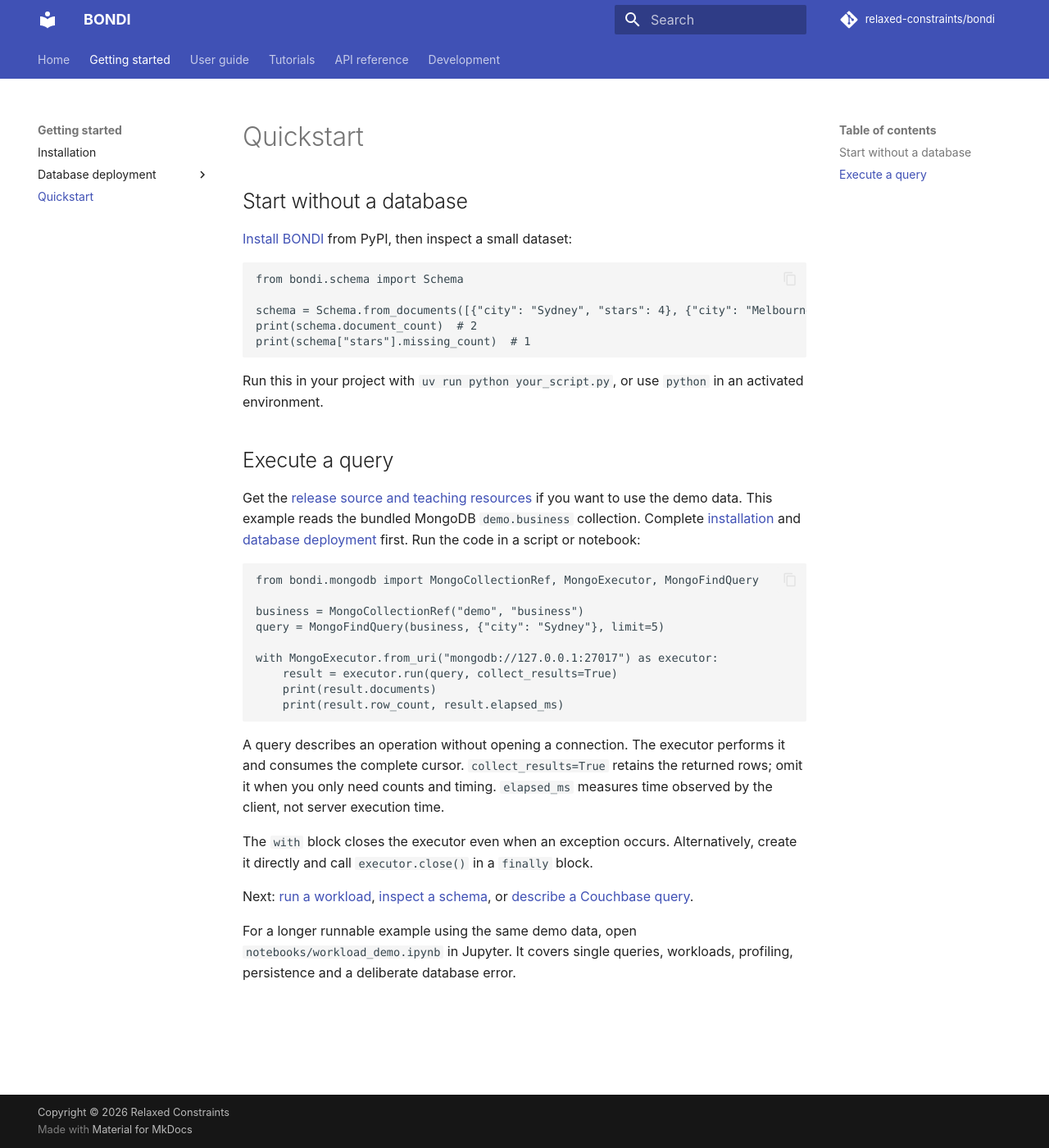
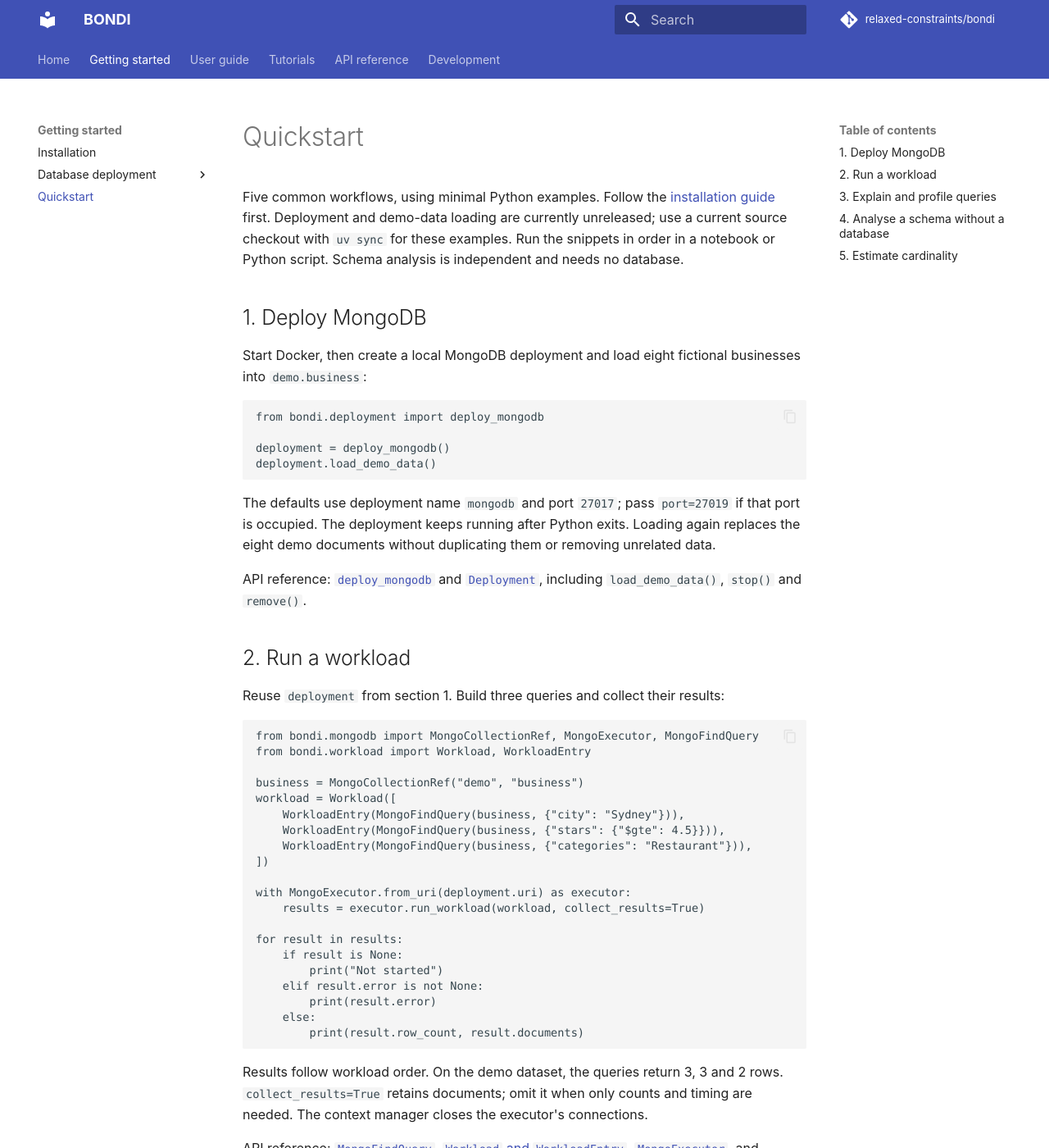
Before and after one commit to relaxed-constraints/bondi, an MkDocs documentation site: the page built from docs/quickstart.md, in a window 1280 px wide and 1400 px high. Shown: the whole window at 82% size. Built offline with MkDocs 1.6.1 and Material for MkDocs 9.7.7, drawn with Linux system fonts in a browser that asks for light colours; comment, search, counter and statistics services are not loaded; some of the changed text lies outside the part shown.

Commit message:
docs: rewrite quickstart around five common workflows

````diff
--- a/docs/quickstart.md
+++ b/docs/quickstart.md
@@ -1,50 +1,137 @@
 # Quickstart
 
-## Start without a database
+Five common workflows, using minimal Python examples. Follow the
+[installation guide](installation.md) first. Deployment and demo-data loading are
+currently unreleased; use a current source checkout with `uv sync` for these examples.
+Run the snippets in order in a notebook or Python script. Schema analysis is
+independent and needs no database.
 
-[Install BONDI](installation.md) from PyPI, then inspect a small dataset:
+## 1. Deploy MongoDB
+
+Start Docker, then create a local MongoDB deployment and load eight fictional
+businesses into `demo.business`:
+
+```python
+from bondi.deployment import deploy_mongodb
+
+deployment = deploy_mongodb()
+deployment.load_demo_data()
+```
+
+The defaults use deployment name `mongodb` and port `27017`; pass `port=27019`
+if that port is occupied. The deployment keeps running after Python exits.
+Loading again replaces the eight demo documents without duplicating them or
+removing unrelated data.
+
+API reference: [`deploy_mongodb`](reference/deployment.md#bondi.deployment.deploy_mongodb)
+and [`Deployment`](reference/deployment.md#bondi.deployment.Deployment), including
+`load_demo_data()`, `stop()` and `remove()`.
+
+## 2. Run a workload
+
+Reuse `deployment` from section 1. Build three queries and collect their results:
+
+```python
+from bondi.mongodb import MongoCollectionRef, MongoExecutor, MongoFindQuery
+from bondi.workload import Workload, WorkloadEntry
+
+business = MongoCollectionRef("demo", "business")
+workload = Workload([
+    WorkloadEntry(MongoFindQuery(business, {"city": "Sydney"})),
+    WorkloadEntry(MongoFindQuery(business, {"stars": {"$gte": 4.5}})),
+    WorkloadEntry(MongoFindQuery(business, {"categories": "Restaurant"})),
+])
+
+with MongoExecutor.from_uri(deployment.uri) as executor:
+    results = executor.run_workload(workload, collect_results=True)
+
+for result in results:
+    if result is None:
+        print("Not started")
+    elif result.error is not None:
+        print(result.error)
+    else:
+        print(result.row_count, result.documents)
+```
+
+Results follow workload order. On the demo dataset, the queries return 3, 3 and 2
+rows. `collect_results=True` retains documents; omit it when only counts and timing
+are needed. The context manager closes the executor's connections.
+
+API reference: [`MongoFindQuery`](reference/mongodb/queries.md#bondi.mongodb.MongoFindQuery),
+[`Workload` and `WorkloadEntry`](reference/queries.md),
+[`MongoExecutor`](reference/mongodb/executors.md#bondi.mongodb.MongoExecutor), and
+[`ExecutionResult`](reference/results.md#bondi.execution.ExecutionResult).
+
+## 3. Explain and profile queries
+
+Reuse `deployment` and `workload` from sections 1–2. Explain inspects a plan;
+profile executes the query through MongoDB's explain-with-execution-statistics mode.
+Use `summarize()` to extract comparable fields from the raw response:
+
+```python
+from bondi.mongodb import summarize
+
+with MongoExecutor.from_uri(deployment.uri) as executor:
+    for entry in workload:
+        plan = summarize(executor.explain(entry.query).raw)
+        profile = summarize(executor.profile(entry.query).raw)
+        print(plan.plan_stages)
+        print(profile.rows_returned, profile.documents_examined, profile.execution_time_ms)
+```
+
+Planner-only explains have no execution timings. Profiling is diagnostic work;
+its server execution time differs from the client's `ExecutionResult.elapsed_ms`.
+
+API reference: [`MongoExecutor`](reference/mongodb/executors.md#bondi.mongodb.MongoExecutor),
+[`summarize`](reference/mongodb/summaries.md#bondi.mongodb.summarize), and
+[`QuerySummary`](reference/results.md#bondi.summary.QuerySummary).
+
+## 4. Analyse a schema without a database
+
+Pass ordinary Python dictionaries to inspect field types and missing values:
 
 ```python
 from bondi.schema import Schema
 
-schema = Schema.from_documents([{"city": "Sydney", "stars": 4}, {"city": "Melbourne"}])
-print(schema.document_count)  # 2
+schema = Schema.from_documents([
+    {"city": "Sydney", "stars": 4.5},
+    {"city": "Melbourne", "stars": None},
+    {"city": "Brisbane"},
+])
+
+print(schema.document_count)          # 3
+print(schema["stars"].count)          # 2
 print(schema["stars"].missing_count)  # 1
+print(list(schema["stars"].types))    # ['float', 'null']
 ```
 
-Run this in your project with `uv run python your_script.py`, or use `python` in
-an activated environment.
+Null is a present value, distinct from a missing field. The schema describes only
+the documents supplied; it does not impose validation rules.
 
-## Execute a query
+API reference: [`Schema`](reference/schema.md#bondi.schema.Schema) and its field/type
+statistics on the same page.
 
-Get the [release source and teaching resources](installation.md#get-notebooks-and-demo-data)
-if you want to use the demo data. This example reads the bundled MongoDB `demo.business` collection. Complete
-[installation](installation.md) and [database deployment](deployment.md#demo-data) first.
-Run the code in a script or notebook:
+## 5. Estimate cardinality
+
+Reuse `deployment` and `business` from sections 1–2. Estimate how many documents
+match a filter using a small sample:
 
 ```python
-from bondi.mongodb import MongoCollectionRef, MongoExecutor, MongoFindQuery
+from bondi.mongodb import MongoSampleEstimator
 
-business = MongoCollectionRef("demo", "business")
-query = MongoFindQuery(business, {"city": "Sydney"}, limit=5)
-
-with MongoExecutor.from_uri("mongodb://127.0.0.1:27017") as executor:
-    result = executor.run(query, collect_results=True)
-    print(result.documents)
-    print(result.row_count, result.elapsed_ms)
+with MongoExecutor.from_uri(deployment.uri) as executor:
+    with MongoSampleEstimator(executor, business, sample_size=4) as estimator:
+        estimate = estimator.estimate(MongoFindQuery(business, {"city": "Sydney"}))
+        print(estimate.cardinality, estimate.selectivity)
+        print(estimate.sample_matches, estimate.sample_size)
 ```
 
-A query describes an operation without opening a connection. The executor performs
-it and consumes the complete cursor. `collect_results=True` retains the returned
-rows; omit it when you only need counts and timing. `elapsed_ms` measures time
-observed by the client, not server execution time.
+The four-document sample is for this tiny demo; estimates vary between runs.
+Omit `sample_size` to evaluate the full population, which gives cardinality 3
+and selectivity 0.375 on the unchanged demo data. Cardinality counts matches
+before any query limit, skip or projection.
 
-The `with` block closes the executor even when an exception occurs. Alternatively,
-create it directly and call `executor.close()` in a `finally` block.
-
-Next: [run a workload](executor.md), [inspect a schema](schemas.md), or
-[describe a Couchbase query](couchbase-query.md).
-
-For a longer runnable example using the same demo data, open
-`notebooks/workload_demo.ipynb` in Jupyter. It covers single queries, workloads,
-profiling, persistence and a deliberate database error.
+API reference:
+[`MongoSampleEstimator`](reference/mongodb/estimation.md#bondi.mongodb.MongoSampleEstimator)
+and [estimation results](reference/estimation.md).
````
